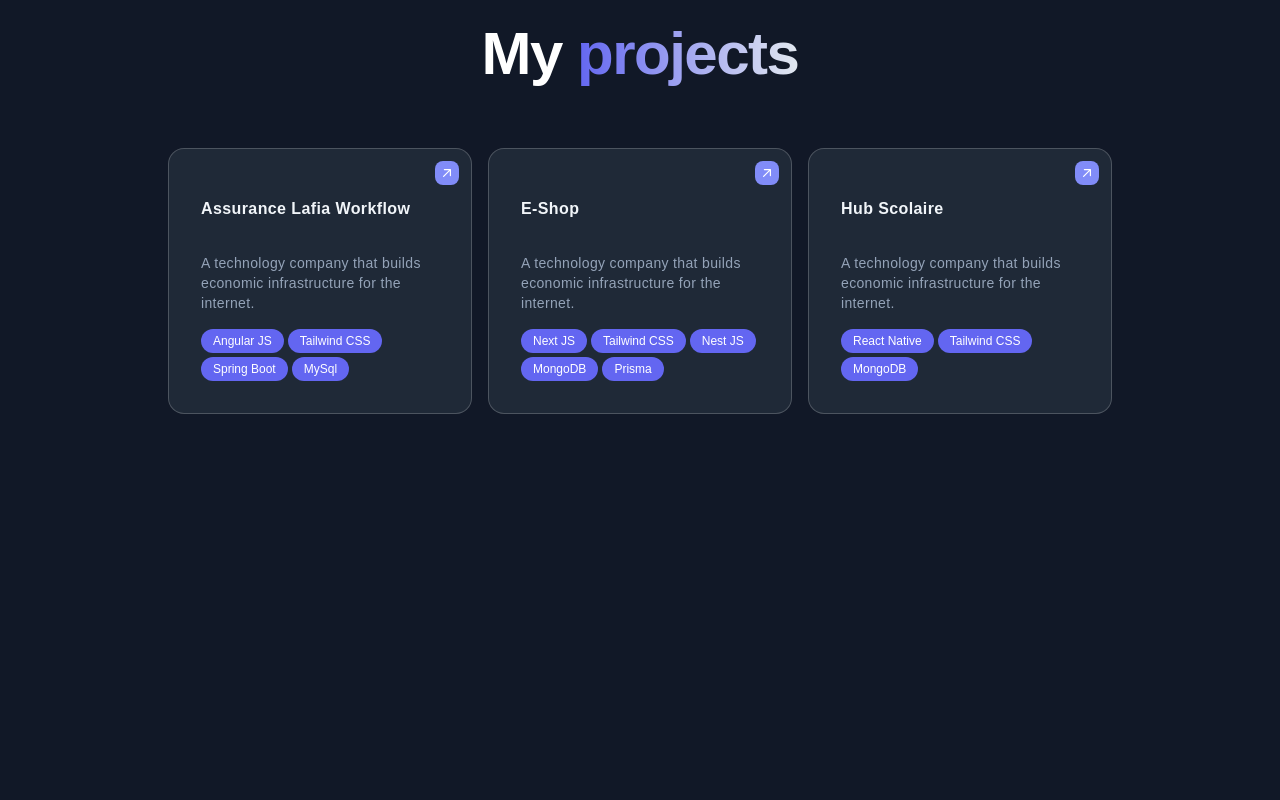
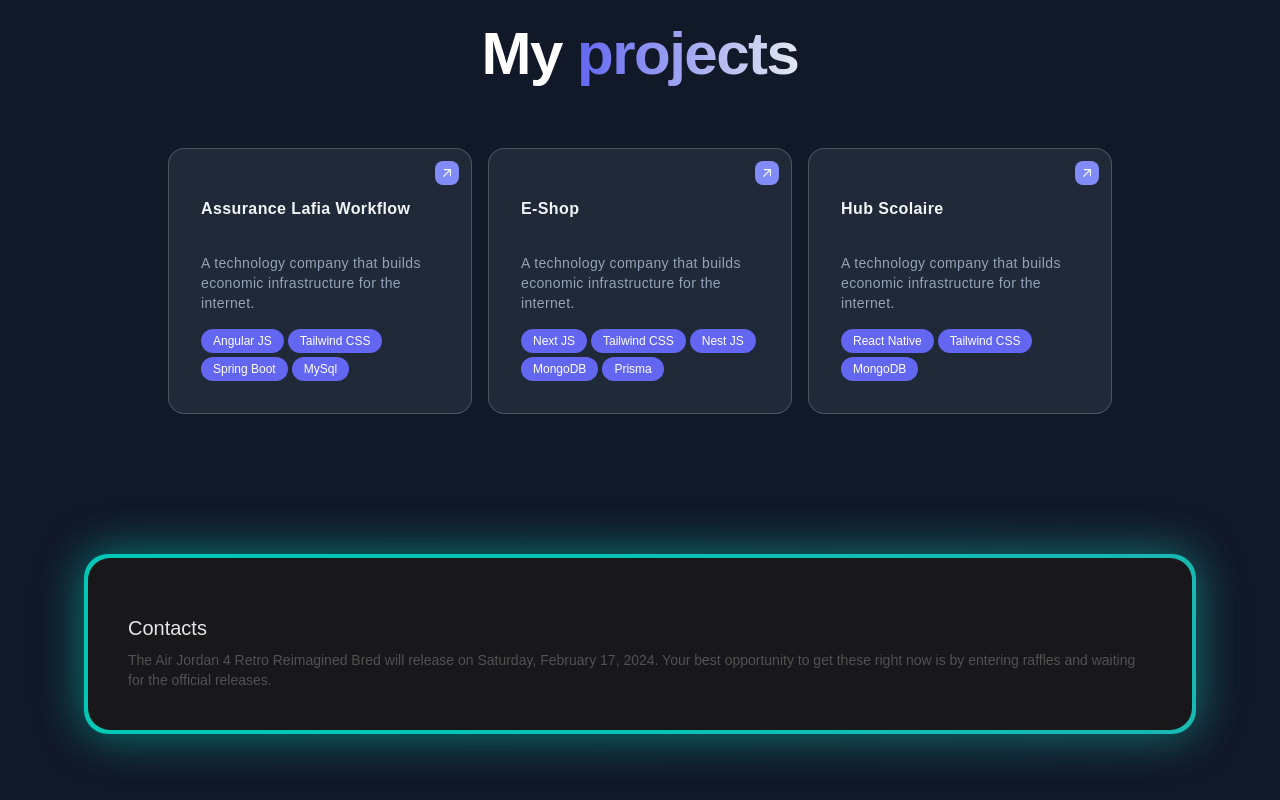
Before and after one commit to malladev/malla-dev, a React (Create React App) app: page / in a window 1280 px wide. Shown: the part 2957-3757 px from the top of the page. Before the commit the page ends 3419 px from the top, so only its background shows below. Built offline with nearby package versions, Linux system fonts and the light colour scheme.

Commit message:
add back to top

```diff
--- a/src/App.js
+++ b/src/App.js
@@ -1,4 +1,5 @@
 import About from "./components/About.jsx";
+import { Contact } from "./components/Contact.tsx";
 import Hero from "./components/Hero.jsx";
 import MySkills from "./components/MySkills.jsx";
 import Navbar from "./components/Navbar.jsx";
@@ -16,6 +17,7 @@ function App() {
       <MySkills />
       <Service />
       <Projects />
+      <Contact />
     </div>
   );
 }
--- /dev/null
+++ b/src/components/BackToTop.tsx
@@ -0,0 +1,54 @@
+import { ArrowUpIcon } from "@heroicons/react/24/outline";
+import React, { useState, useEffect } from "react";
+
+const BackToTopButton = () => {
+    const [isVisible, setIsVisible] = useState(false);
+
+    // Fonction pour détecter le scroll
+    const toggleVisibility = () => {
+        if (window.scrollY > 100) {
+            setIsVisible(true);
+        } else {
+            setIsVisible(false);
+        }
+    };
+
+    // Fonction pour remonter en haut de la page
+    const scrollToTop = () => {
+        window.scrollTo({
+            top: 0,
+            behavior: "smooth",
+        });
+    };
+
+    useEffect(() => {
+        window.addEventListener("scroll", toggleVisibility);
+
+        return () => {
+            window.removeEventListener("scroll", toggleVisibility);
+        };
+    }, []);
+
+    return (
+        isVisible && (
+            <button
+                onClick={scrollToTop}
+                style={{
+                    position: "fixed",
+                    bottom: "20px",
+                    right: "20px",
+                    cursor: "pointer",
+                    backgroundColor: "#3F51B5",
+                    padding: "10px",
+                    borderRadius: "100%",
+                    boxShadow: "0px 4px 8px rgba(0, 0, 0, 0.2)",
+                    zIndex: "10",
+                }}
+            >
+                <ArrowUpIcon className="w-5 text-white" />
+            </button>
+        )
+    );
+};
+
+export default BackToTopButton;
--- /dev/null
+++ b/src/components/Contact.tsx
@@ -0,0 +1,22 @@
+import React from "react";
+import { ContactBackground } from "./ui/ContactBackground.tsx";
+import Layout from "./Layout.jsx";
+
+export function Contact() {
+    return (
+        <Layout>
+            <div id="contact" className="my-20">
+                <ContactBackground className="rounded-[22px] p-4 sm:p-10 bg-zinc-900">
+                    <p className="text-base sm:text-xl mt-4 mb-2 text-neutral-200">
+                        Contacts
+                    </p>
+                    <p className="text-sm text-neutral-600 dark:text-neutral-400">
+                        The Air Jordan 4 Retro Reimagined Bred will release on Saturday,
+                        February 17, 2024. Your best opportunity to get these right now is by
+                        entering raffles and waiting for the official releases.
+                    </p>
+                </ContactBackground>
+            </div>
+        </Layout>
+    );
+}
--- /dev/null
+++ b/src/components/ui/ContactBackground.tsx
@@ -0,0 +1,72 @@
+import { cn } from "../../utils/cn.ts";
+import React from "react";
+import { motion } from "framer-motion";
+
+export const ContactBackground = ({
+    children,
+    className,
+    containerClassName,
+    animate = true,
+}: {
+    children?: React.ReactNode;
+    className?: string;
+    containerClassName?: string;
+    animate?: boolean;
+}) => {
+    const variants = {
+        initial: {
+            backgroundPosition: "0 50%",
+        },
+        animate: {
+            backgroundPosition: ["0, 50%", "100% 50%", "0 50%"],
+        },
+    };
+    return (
+        <div className={cn("relative p-[4px] group", containerClassName)}>
+            <motion.div
+                variants={animate ? variants : undefined}
+                initial={animate ? "initial" : undefined}
+                animate={animate ? "animate" : undefined}
+                transition={
+                    animate
+                        ? {
+                            duration: 5,
+                            repeat: Infinity,
+                            repeatType: "reverse",
+                        }
+                        : undefined
+                }
+                style={{
+                    backgroundSize: animate ? "400% 400%" : undefined,
+                }}
+                className={cn(
+                    "absolute inset-0 rounded-3xl z-[1] opacity-60 group-hover:opacity-100 blur-xl  transition duration-500",
+                    " bg-[radial-gradient(circle_farthest-side_at_0_100%,#00ccb1,transparent),radial-gradient(circle_farthest-side_at_100%_0,#7b61ff,transparent),radial-gradient(circle_farthest-side_at_100%_100%,#ffc414,transparent),radial-gradient(circle_farthest-side_at_0_0,#1ca0fb,#141316)]"
+                )}
+            />
+            <motion.div
+                variants={animate ? variants : undefined}
+                initial={animate ? "initial" : undefined}
+                animate={animate ? "animate" : undefined}
+                transition={
+                    animate
+                        ? {
+                            duration: 5,
+                            repeat: Infinity,
+                            repeatType: "reverse",
+                        }
+                        : undefined
+                }
+                style={{
+                    backgroundSize: animate ? "400% 400%" : undefined,
+                }}
+                className={cn(
+                    "absolute inset-0 rounded-3xl z-[1]",
+                    "bg-[radial-gradient(circle_farthest-side_at_0_100%,#00ccb1,transparent),radial-gradient(circle_farthest-side_at_100%_0,#7b61ff,transparent),radial-gradient(circle_farthest-side_at_100%_100%,#ffc414,transparent),radial-gradient(circle_farthest-side_at_0_0,#1ca0fb,#141316)]"
+                )}
+            />
+
+            <div className={cn("relative z-10", className)}>{children}</div>
+        </div>
+    );
+};
--- a/src/index.js
+++ b/src/index.js
@@ -3,11 +3,13 @@ import ReactDOM from 'react-dom/client';
 import './index.css';
 import App from './App';
 import reportWebVitals from './reportWebVitals';
+import BackToTopButton from './components/BackToTop.tsx';
 
 const root = ReactDOM.createRoot(document.getElementById('root'));
 root.render(
   <React.StrictMode>
     <App />
+    <BackToTopButton />
   </React.StrictMode>
 );
 
```
